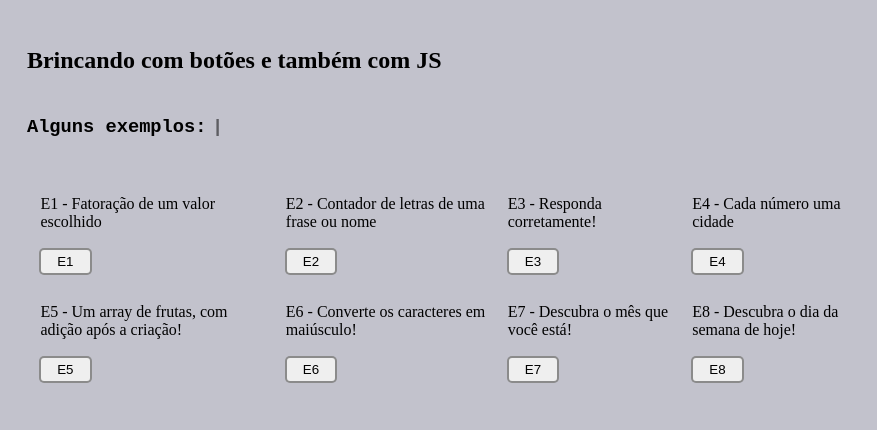
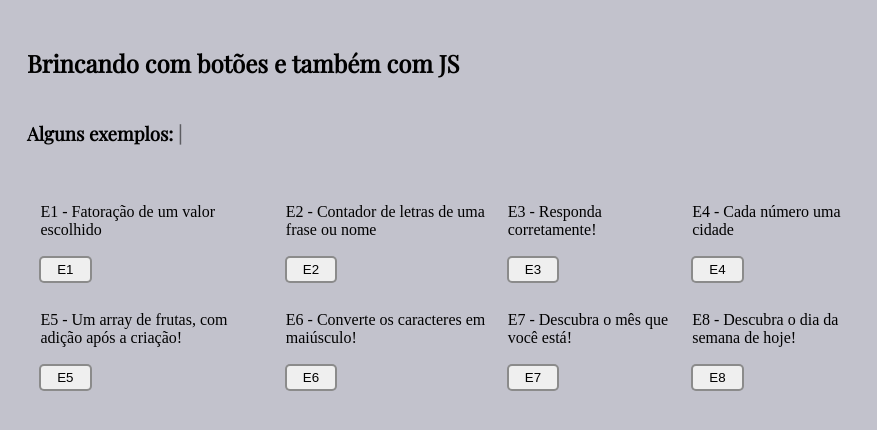
Before and after one commit to Augusto-Castejon/Gerador-de-usuario-e-senha, a plain HTML site: page index.html in a window 1280 px wide. Shown: the whole page, without its empty margins (0-877 px from the left). Drawn offline with nearby package versions, Linux system fonts and the light colour scheme.

Commit message:
15/12 17h42
Fonte

```diff
--- a/index.html
+++ b/index.html
@@ -5,6 +5,7 @@
     <meta http-equiv="X-UA-Compatible" content="IE=edge">
     <meta name="viewport" content="width=device-width, initial-scale=1.0">
     <link rel="stylesheet" href="style.css">
+    <link rel="preconnect" href="https://fonts.googleapis.com"><link rel="preconnect" href="https://fonts.gstatic.com" crossorigin><link href="https://fonts.googleapis.com/css2?family=Playfair+Display&display=swap" rel="stylesheet">
     <title>Exemplos</title>
 </head>
 <body>
--- a/style.css
+++ b/style.css
@@ -1,3 +1,5 @@
+@import url('https://fonts.googleapis.com/css2?family=Playfair+Display&display=swap');
+
 :root {
     --cor-secund-bott: rgb(0, 0, 0);
 }
@@ -10,6 +12,10 @@ body {
     background-color: #c2c2cc;
 }
 
+h2 {
+    font-family: 'Playfair Display', serif;
+}
+
 table {
     width: 70%;
 }
@@ -18,7 +24,7 @@ table {
     display: flex;
     max-width: 480px;
     margin: 30px 0px 15px 0px;
-    font-family:'Courier New', Courier, monospace;
+    font-family: 'Playfair Display', serif;
     color: rgb(0, 0, 0);
 }
 .titulo-principal:after{
```
